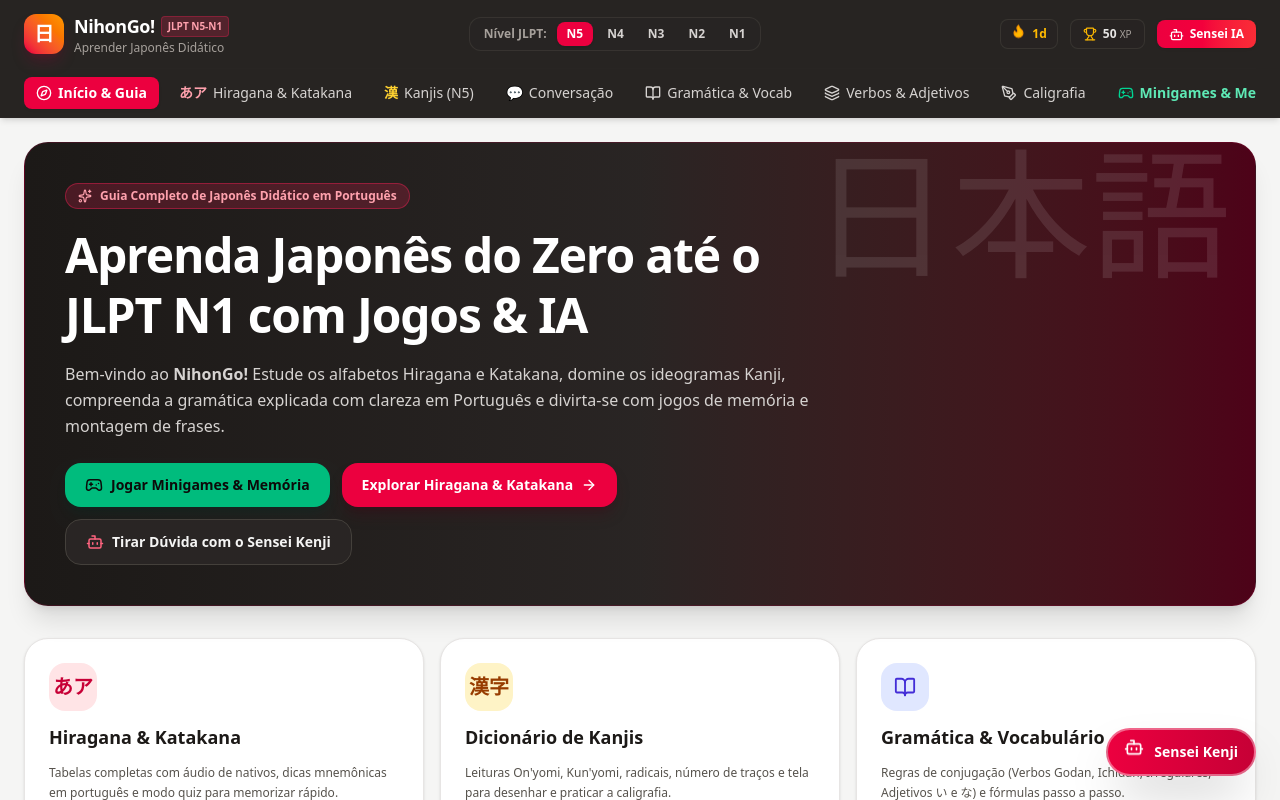
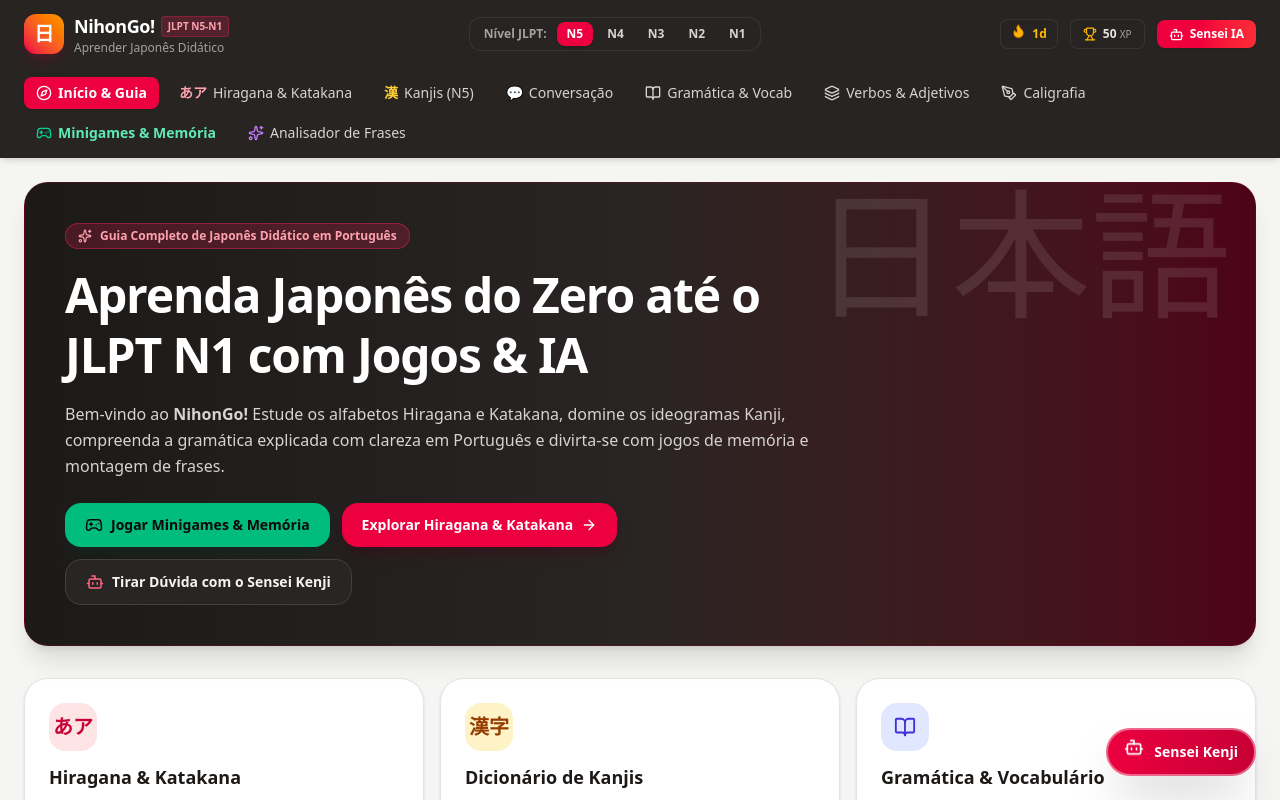
Before and after one commit to nordicr1/NihonGo-App, a React (Vite) app: page / in a window 1280 px wide. Shown: the top 800 px of the page. Built offline with nearby package versions, Linux system fonts and the light colour scheme.

Commit message:
fix: make nav buttons wrap on desktop to show all options

```diff
--- a/src/components/Header.tsx
+++ b/src/components/Header.tsx
@@ -108,7 +108,7 @@ export const Header: React.FC<HeaderProps> = ({
         </div>
 
         {/* Navigation Tabs */}
-        <nav className="flex items-center gap-1 sm:gap-2 overflow-x-auto py-2 scrollbar-none text-xs sm:text-sm font-medium">
+        <nav className="flex flex-wrap items-center gap-1 sm:gap-2 py-2 text-xs sm:text-sm font-medium justify-center sm:justify-start">
           <button
             type="button"
             onClick={() => onTabChange('hub')}
```
